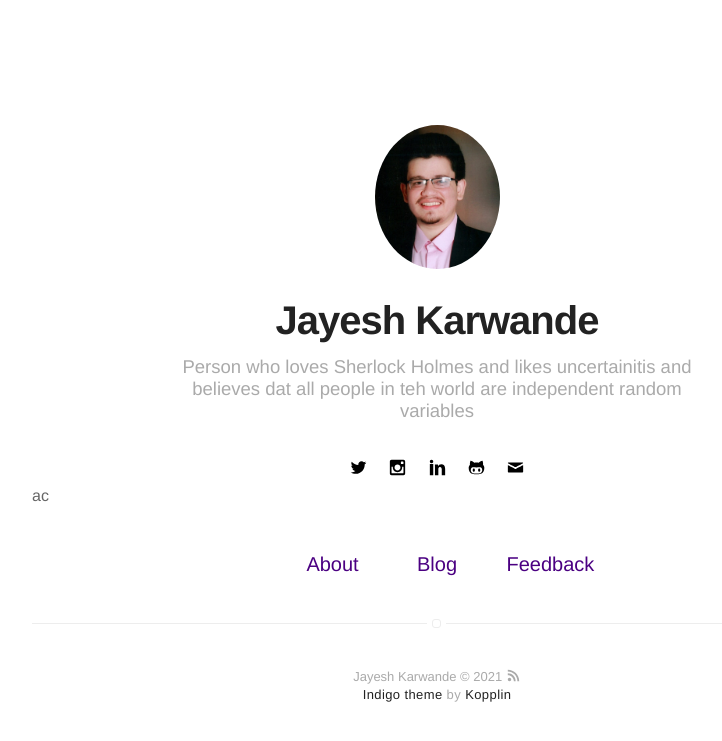
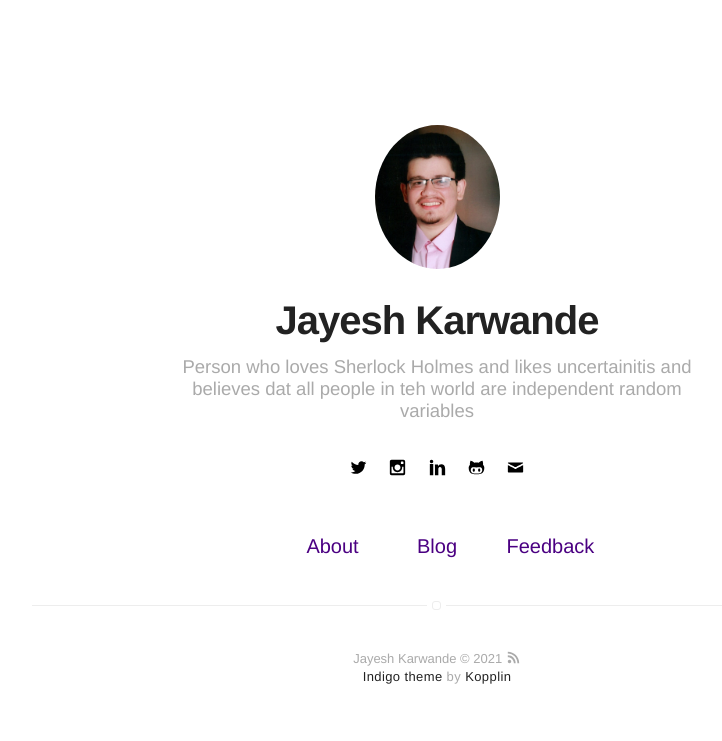
Before and after one commit to Jayesh-Karwande/Jayesh-Karwande.github.io, a Jekyll site: the page built from index.html, in a window 1280 px wide. Shown: the top 741 px of the page, without its empty margins (203-925 px from the left). Built offline with Jekyll 4.4.1, drawn with Linux system fonts in a browser that asks for light colours.

Commit message:
Update nav.html

```diff
--- a/_includes/nav.html
+++ b/_includes/nav.html
@@ -1,4 +1,4 @@
-ac<nav class="{% if page.title == "Home" %}nav-home{% else %}nav{% endif %}">
+<nav class="{% if page.title == "Home" %}nav-home{% else %}nav{% endif %}">
     <ul class="list">
         {% if page.title != "Home" %}
             <li class="item">
```
